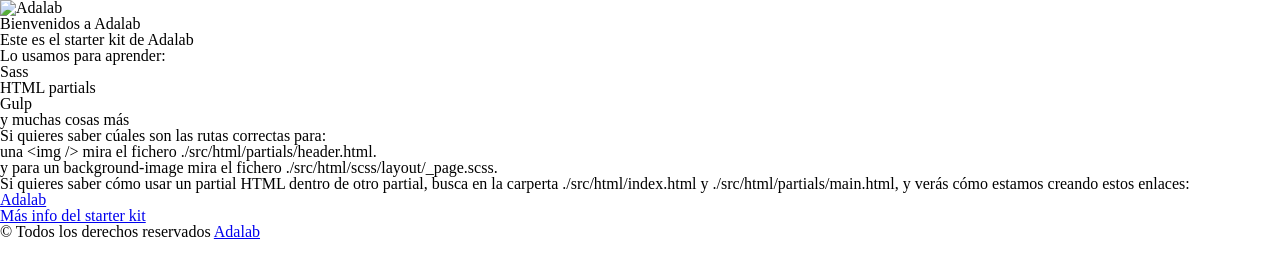
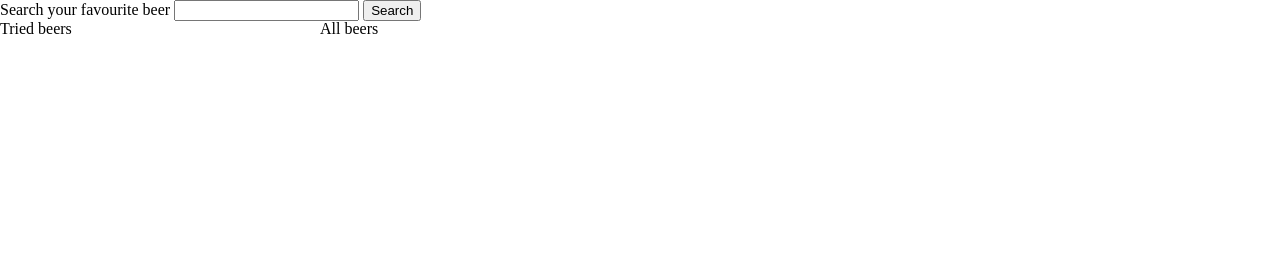
Before and after one commit to mireiaparra/beers-real-list, a website: page docs/index.html in a window 1280 px wide. Drawn offline with nearby package versions, Linux system fonts and the light colour scheme; files that its build step writes are made by us from their sources; no server answers.

Commit message:
Update all style when LS exist

```diff
--- /dev/null
+++ b/docs/assets/css/main.css
@@ -0,0 +1 @@
+html,body,div,span,applet,object,iframe,h1,h2,h3,h4,h5,h6,p,blockquote,pre,a,abbr,acronym,address,big,cite,code,del,dfn,em,img,ins,kbd,q,s,samp,small,strike,strong,sub,sup,tt,var,b,u,i,center,dl,dt,dd,ol,ul,li,fieldset,form,label,legend,table,caption,tbody,tfoot,thead,tr,th,td,article,aside,canvas,details,embed,figure,figcaption,footer,header,hgroup,menu,nav,output,ruby,section,summary,time,mark,audio,video{margin:0;padding:0;border:0;font-size:100%;font:inherit;vertical-align:baseline;box-sizing:border-box;list-style:none}article,aside,details,figcaption,figure,footer,header,hgroup,menu,nav,section{display:block}body{line-height:1}ol,ul{list-style:none}blockquote,q{quotes:none}blockquote:before,blockquote:after,q:before,q:after{content:'';content:none}table{border-collapse:collapse;border-spacing:0}.allBeersList{display:flex;flex-wrap:wrap;align-items:center;justify-content:center;gap:20px;margin:20px;font-family:"Kanit",sans-serif}.allBeersList__article{width:170px;height:250px;display:flex;flex-direction:column;align-items:center;justify-content:center;gap:5px;padding:10px;text-align:center;background-color:rgba(200,194,194,0.666);border:2px solid rgba(215,199,199,0.666);border-radius:10%;box-shadow:rgba(0,0,0,0.05) 0px 6px 24px 0px,rgba(0,0,0,0.08) 0px 0px 0px 1px}.allBeersList__article--selected{background-color:rgba(225,210,40,0.666)}.beers__name{font-size:20px}.beers__tagline{color:#605959}.container{display:grid;grid-template-columns:1fr 3fr}
--- a/docs/index.html
+++ b/docs/index.html
@@ -1,68 +1,34 @@
 <!DOCTYPE html>
-<html lang="es">
-  <head>
-    <meta charset="UTF-8" />
-    <meta name="viewport" content="width=device-width, initial-scale=1" />
-    <title>Adalab Web Starter Kit</title>
-    <link href="https://fonts.googleapis.com/css?family=Roboto&display=swap" rel="stylesheet" />
-    <link rel="stylesheet" href="./assets/css/main.css" />
-    <link rel="icon" href="./assets/images/favicon.png" />
-  </head>
+<html lang="en">
+<head>
+    <meta charset="UTF-8">
+    <meta http-equiv="X-UA-Compatible" content="IE=edge">
+    <meta name="viewport" content="width=device-width, initial-scale=1.0">
+    <link rel="preconnect" href="https://fonts.googleapis.com">
+    <link rel="preconnect" href="https://fonts.gstatic.com" crossorigin>
+    <link href="https://fonts.googleapis.com/css2?family=Kanit:wght@400;700&display=swap" rel="stylesheet">
 
-  <body>
-    <div class="page">
-      <header class="page__header">
-        <img src="./assets/images/logo-adalab.png" alt="Adalab">
-        <h1>Bienvenidos a Adalab</h1>
-      </header>
-
-      <main class="page__main">
-        <h2>Este es el starter kit de Adalab</h2>
-        <p>Lo usamos para aprender:</p>
-        <ul class="main__list">
-          <li>Sass</li>
-          <li>HTML partials</li>
-          <li>Gulp</li>
-          <li>y muchas cosas más</li>
-        </ul>
-        <p>Si quieres saber cúales son las rutas correctas para:</p>
-        <ul class="main__list">
-          <li>
-            una <code class="code">&lt;img /&gt;</code> mira el fichero
-            <code class="code">./src/html/partials/header.html</code>.
-          </li>
-          <li>
-            y para un <code class="code">background-image</code> mira el fichero
-            <code class="code">./src/html/scss/layout/_page.scss</code>.
-          </li>
-        </ul>
-        <p>
-          Si quieres saber cómo usar un partial HTML dentro de otro partial, busca en la carperta
-          <code class="code">./src/html/index.html</code> y
-          <code class="code">./src/html/partials/main.html</code>, y verás cómo estamos creando estos
-          enlaces:
-        </p>
-        <ul class="main__list">
-          <li>
-            <a class="link__adalab" href="https://adalab.es">Adalab</a>
-
-          </li>
-          <li>
-            <a class="" href="./more-info.html">Más info del starter kit</a>
-
-          </li>
-        </ul>
-      </main>
-
-      <footer class="page__footer">
-        <small>
-          &copy; Todos los derechos reservados
-          <a class="link__adalab" href="https://adalab.es">Adalab</a>
-
-        </small>
-      </footer>
-
-    </div>
+    <link href="./assets/css/main.css"rel="stylesheet">
+    <title>Find the best beer</title>
+</head>
+<body>
+    <header>
+        <form>
+            <label for="search">Search your favourite beer</label>
+            <input type="text" name="search" class="js-searchInput">
+            <button class="js-searchBtn">Search</button>
+        </form>
+    </header>
+    <main class="container">
+        <section class="js-triedBeers">
+            <h2>Tried beers</h2>
+            <ul class="js-triedBeersList"></ul>
+        </section>
+        <section class="js-allBeers">
+            <h2>All beers</h2>
+            <ul class="js-allBeersList allBeersList"></ul>
+        </section>
+    </main>
     <script src="./assets/js/main.js"></script>
-  </body>
+</body>
 </html>
--- a/src/js/main.js
+++ b/src/js/main.js
@@ -9,6 +9,7 @@
             paintData(eachBeer, allList, "allBeersList__article");
         }
         getClick();
+        styleWhenLS();
     })
 }
 
@@ -45,4 +46,16 @@
     eachLi.appendChild(article);
     whichList.appendChild(eachLi);
 }
+
+// let eachArticle =  getEachArticle();
+
+// function getEachArticle(){
+//     const allTriedLi = triedList.childNodes;
+//     for (const eachLi of allTriedLi) {
+//     const eachArticle = eachLi.firstChild;
+//     return eachArticle;
+// }
+// }
+
+
 getDataServer("https://api.punkapi.com/v2/beers");
```
Also changed, not shown: docs/assets/js/main.js (added, +1 -0 lines), docs/more-info.html (deleted, +0 -37 lines), src/js/3_localStorage.js (+23 -0 lines).
